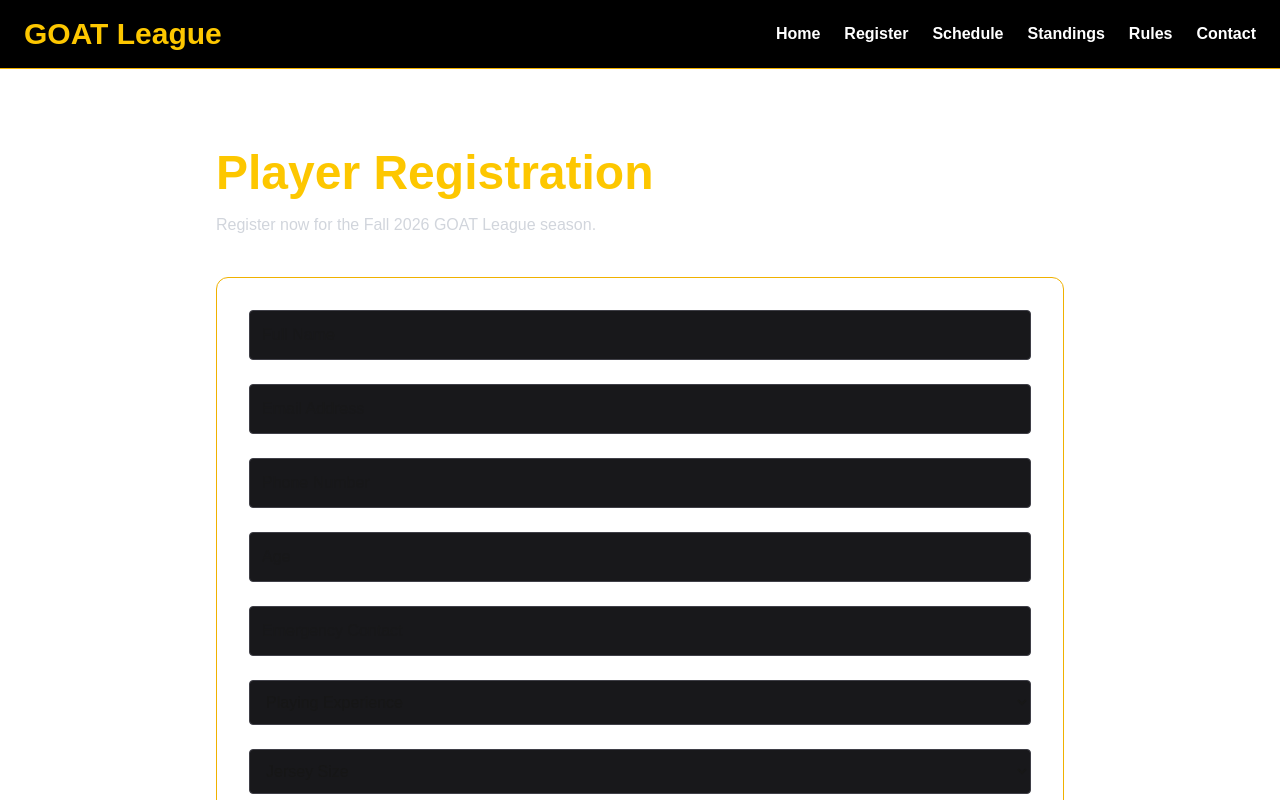
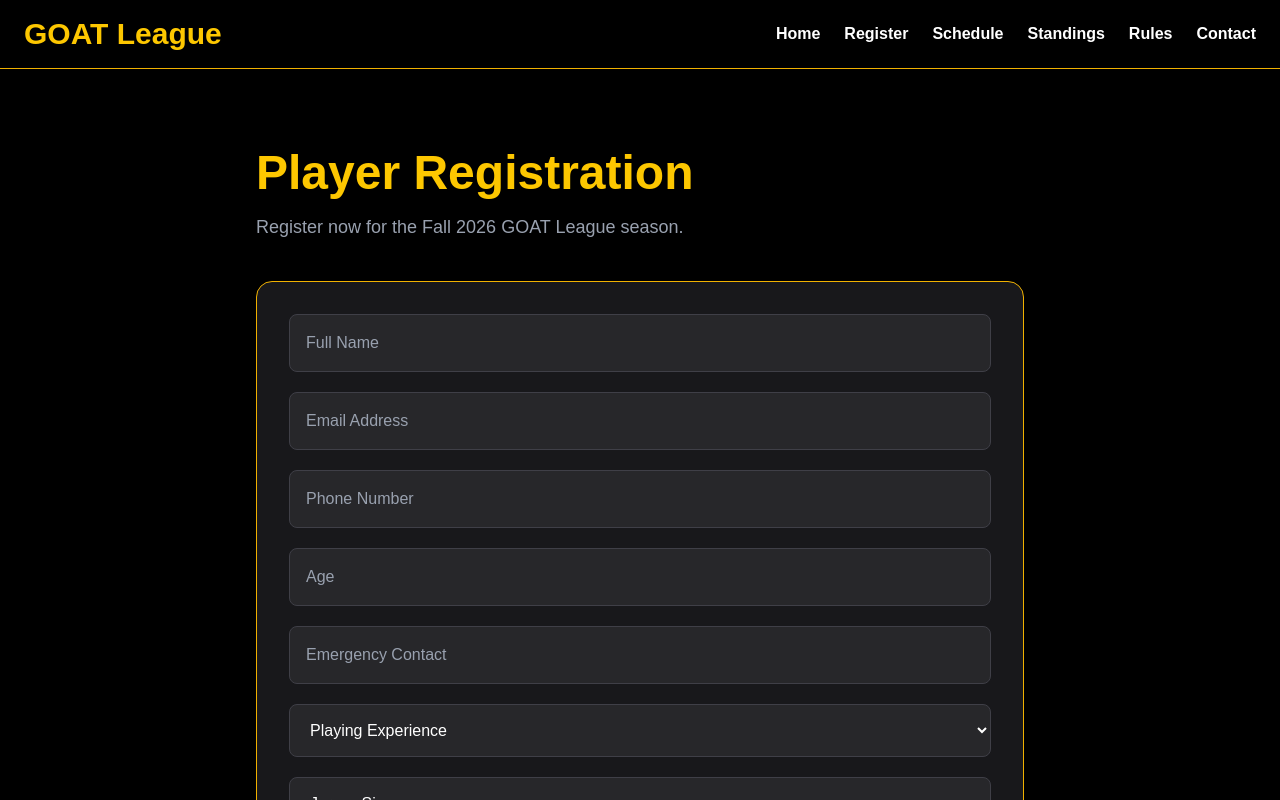
Before and after one commit to curt42/Goat-league, a Next.js app: page /register in a window 1280 px wide. Shown: the top 800 px of the page. Built offline with nearby package versions, Linux system fonts and the light colour scheme.

Commit message:
Improve registration page design

```diff
--- a/app/register/page.tsx
+++ b/app/register/page.tsx
@@ -1,53 +1,69 @@
 export default function Register() {
   return (
-    <main className="max-w-4xl mx-auto py-20 px-6">
+    <main className="min-h-screen bg-black text-white py-20 px-6">
+      <div className="max-w-3xl mx-auto">
 
         <h1 className="text-5xl font-bold text-yellow-400">
           Player Registration
         </h1>
 
-      <p className="mt-4 text-gray-300">
+        <p className="mt-4 text-gray-400 text-lg">
           Register now for the Fall 2026 GOAT League season.
         </p>
 
-      <div className="mt-10 rounded-xl border border-yellow-500 p-8">
+        <div className="mt-10 rounded-2xl border border-yellow-500 bg-zinc-900 p-8 shadow-2xl">
 
-        <div className="grid gap-6">
+          <div className="grid gap-5">
 
             <input
-            className="rounded bg-zinc-900 p-3 border border-zinc-700"
+              type="text"
               placeholder="Full Name"
+              className="w-full rounded-lg border border-zinc-700 bg-zinc-800 p-4 text-white placeholder:text-gray-400 focus:border-yellow-400 focus:outline-none"
             />
 
             <input
-            className="rounded bg-zinc-900 p-3 border border-zinc-700"
+              type="email"
               placeholder="Email Address"
+              className="w-full rounded-lg border border-zinc-700 bg-zinc-800 p-4 text-white placeholder:text-gray-400 focus:border-yellow-400 focus:outline-none"
             />
 
             <input
-            className="rounded bg-zinc-900 p-3 border border-zinc-700"
+              type="tel"
               placeholder="Phone Number"
+              className="w-full rounded-lg border border-zinc-700 bg-zinc-800 p-4 text-white placeholder:text-gray-400 focus:border-yellow-400 focus:outline-none"
             />
 
             <input
-            className="rounded bg-zinc-900 p-3 border border-zinc-700"
+              type="number"
               placeholder="Age"
+              className="w-full rounded-lg border border-zinc-700 bg-zinc-800 p-4 text-white placeholder:text-gray-400 focus:border-yellow-400 focus:outline-none"
             />
 
             <input
-            className="rounded bg-zinc-900 p-3 border border-zinc-700"
+              type="text"
               placeholder="Emergency Contact"
+              className="w-full rounded-lg border border-zinc-700 bg-zinc-800 p-4 text-white placeholder:text-gray-400 focus:border-yellow-400 focus:outline-none"
             />
 
-          <select className="rounded bg-zinc-900 p-3 border border-zinc-700">
-            <option>Playing Experience</option>
+            <select
+              className="w-full rounded-lg border border-zinc-700 bg-zinc-800 p-4 text-white focus:border-yellow-400 focus:outline-none"
+              defaultValue=""
+            >
+              <option value="" disabled>
+                Playing Experience
+              </option>
               <option>Beginner</option>
               <option>Intermediate</option>
               <option>Advanced</option>
             </select>
 
-          <select className="rounded bg-zinc-900 p-3 border border-zinc-700">
-            <option>Jersey Size</option>
+            <select
+              className="w-full rounded-lg border border-zinc-700 bg-zinc-800 p-4 text-white focus:border-yellow-400 focus:outline-none"
+              defaultValue=""
+            >
+              <option value="" disabled>
+                Jersey Size
+              </option>
               <option>S</option>
               <option>M</option>
               <option>L</option>
@@ -55,7 +71,7 @@ export default function Register() {
               <option>XXL</option>
             </select>
 
-          <button className="bg-yellow-400 text-black font-bold rounded p-4 hover:bg-yellow-300">
+            <button className="mt-4 rounded-lg bg-yellow-400 py-4 text-lg font-bold text-black transition hover:bg-yellow-300">
               Submit Registration
             </button>
 
@@ -63,6 +79,7 @@ export default function Register() {
 
         </div>
 
+      </div>
     </main>
   );
 }
```
Lines whose indentation alone changed are shown as unchanged.
